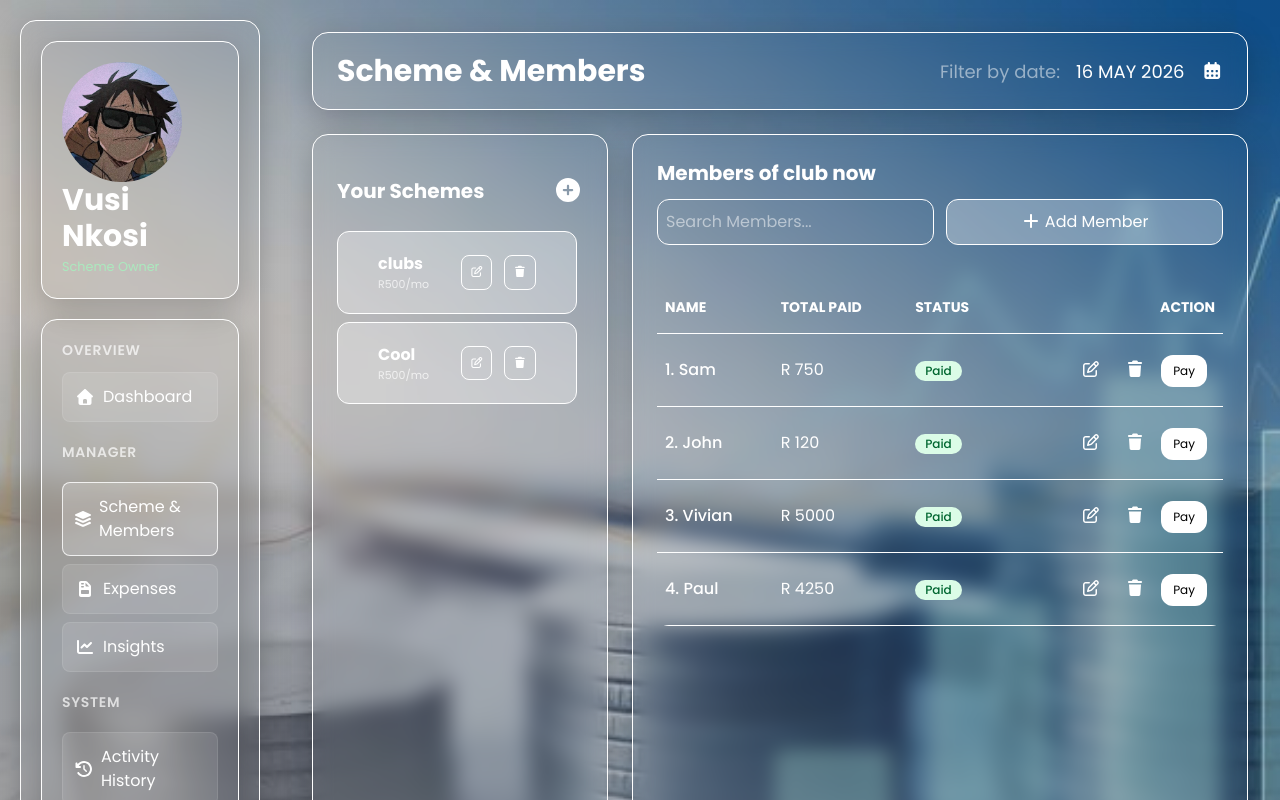
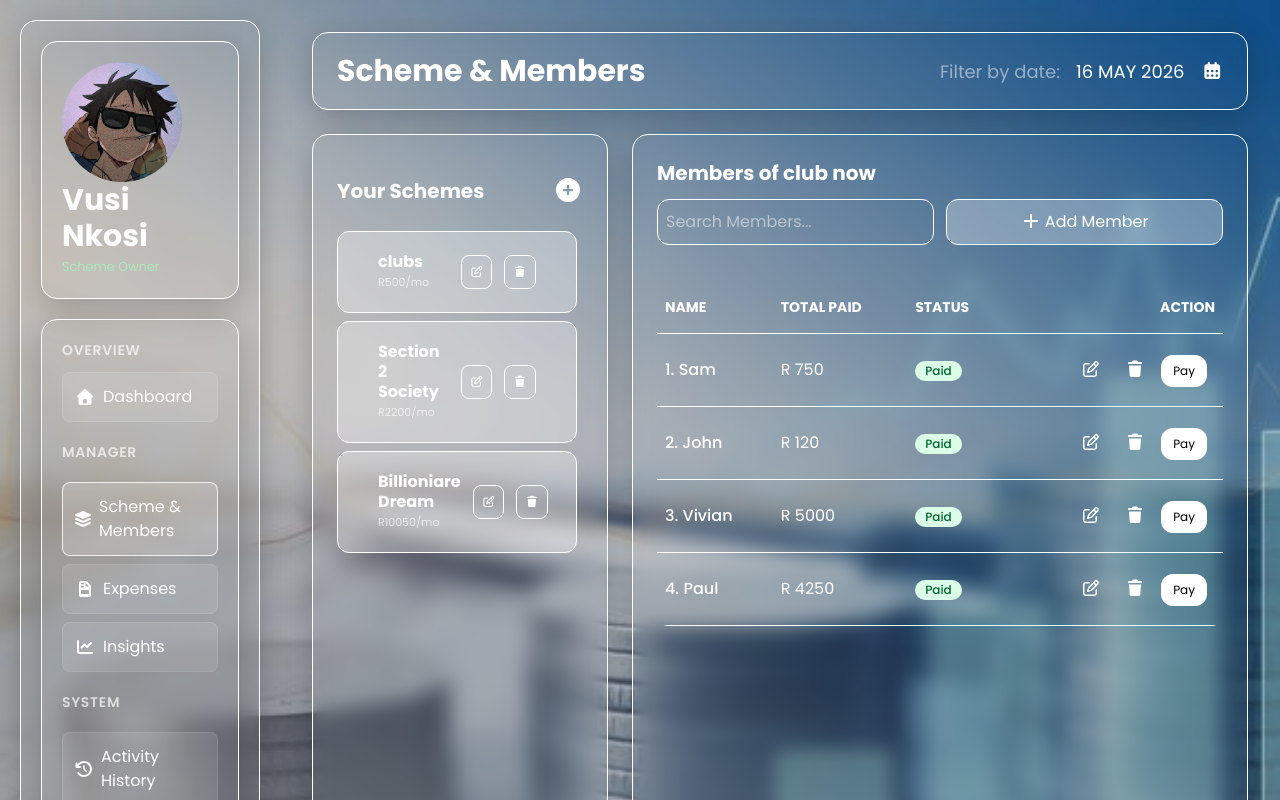
Before and after one commit to Siya-gift/SchemeManager, a React (Vite) app: page / in a window 1280 px wide. Both pictures are taken after a click on the item "Scheme & Members". Shown: the top 800 px of the page. Built offline with nearby package versions, Linux system fonts and the light colour scheme.

Commit message:
Add Scheme

```diff
--- a/src/components/SchemeMembers.jsx
+++ b/src/components/SchemeMembers.jsx
@@ -10,6 +10,7 @@ function SchemeMembers({ toggleState, toggleMobileState, openCalender, formatted
   const [txtListState, setTxtListState] = useState(false);
   const [payingMember, setPayingMember] = useState(null);
   const [editMember, setEditMember] = useState(null);
+  const [deleteTargetIndex, setDeleteTargetIndex] = useState(null);
 
 
   //popups states
@@ -43,10 +44,27 @@ function SchemeMembers({ toggleState, toggleMobileState, openCalender, formatted
       status: "Paid"
     }
   ]
+  const allSchemes = [
+    {
+      scheme: "clubs",
+      monthlyContribution: 500.00
+    },
+    {
+      scheme: "Section 2 Society",
+      monthlyContribution: 2200.00
+    },
+    {
+      scheme: "Billioniare Dream",
+      monthlyContribution: 10050.00
+    }
+  ]
 
   const [members, setMembers] = useState(() => allMembers);
   const [newMember, setNewMember] = useState("");
 
+  const [schemes, setSchemes] = useState(() => allSchemes);
+  const [newScheme, setNewScheme] = useState("");
+  const [newSchemeAmount, setNewSchemeAmount] = useState(0);
 
   const filteredMembers = members.filter((member) =>
     member.memberName.toLowerCase().includes(searchState.toLowerCase())
@@ -55,7 +73,6 @@ function SchemeMembers({ toggleState, toggleMobileState, openCalender, formatted
   const searchFunc = (e) => {
     setSearchState(e.target.value);
   };
-
 
   const scrollOnList = (event) => {
     const position = event.currentTarget.scrollTop;
@@ -99,7 +116,6 @@ function SchemeMembers({ toggleState, toggleMobileState, openCalender, formatted
     };
   }, [isAddMember]);
 
-
   const addMore = () => {
     window.removeEventListener('wheel', preventScroll);
     window.removeEventListener('touchmove', preventScroll);
@@ -130,10 +146,16 @@ function SchemeMembers({ toggleState, toggleMobileState, openCalender, formatted
     }
   }
 
-
   const handleInputChange = (e) => {
     setNewMember(e.target.value);
   };
+  const handleSchemeNameInputChange = (e) => {
+    setNewScheme(e.target.value);
+  };
+  const handleSchemeAmountInputChange = (e) => {
+    setNewSchemeAmount(e.target.value);
+  };
+
   const handleInputChangeEdit = (e) => {
     setEditMember(e.target.value);
   };
@@ -154,7 +176,21 @@ function SchemeMembers({ toggleState, toggleMobileState, openCalender, formatted
     setIsAddMember(false);
   };
 
-  const [deleteTargetIndex, setDeleteTargetIndex] = useState(null);
+  const saveScheme = () => {
+    if (!newScheme.trim()) return;
+
+    const schemeToAdd = {
+      scheme: newScheme.trim(),
+      monthlyContribution: newSchemeAmount
+    }
+
+    allSchemes.push(schemeToAdd)
+
+    setSchemes((prev) => [...prev, schemeToAdd]);
+    setNewScheme("");
+    setNewSchemeAmount("");
+    setAddSchemeModal(false);
+  }
 
   const deleteMember = (idx) => {
     setIsDeleteMember(true);
@@ -230,17 +266,13 @@ function SchemeMembers({ toggleState, toggleMobileState, openCalender, formatted
           </div>
 
           <ul className='grow min-h-25 max-h-130 overflow-y-auto glass-scroll'>
-            {[
-              { scheme: "clubs" },
-              { scheme: "Cool" }
-
-            ].map((item, idx) => (
+            {schemes.map((item, idx) => (
               <li key={idx} className='py-5 px-10 bg-white/30  border cursor-pointer hover:bg-white/40
               my-2 rounded-xl mr-1.5'>
-                <div className='flex justify-between items-center'>
-                  <div className='flex justify-between flex-col max-w-[20%]'>
+                <div className='flex justify-between items-center gap-3'>
+                  <div className='flex justify-between flex-col leading-5'>
                     <h3 className='text-md font-bold'>{item.scheme}</h3>
-                    <p className='text-[11px] text-white/70'>R500/mo</p>
+                    <p className='text-[11px] text-white/70'>R{item.monthlyContribution}/mo</p>
                   </div>
                   <div className='flex gap-3 flex-end text-[11px] transition-transform'>
                     <span className='px-2 py-2 border rounded-lg inline-block hover:-translate-y-1'>
@@ -255,6 +287,7 @@ function SchemeMembers({ toggleState, toggleMobileState, openCalender, formatted
             ))}
           </ul>
         </div>
+
         <div className='glass p-6 text-white flex flex-col min-h-svh md:col-span-2'>
           <div className='flex items-left flex-col gap-y-3'>
             <h1 className='font-bold text-xl'>Members of club now</h1>
@@ -524,12 +557,15 @@ function SchemeMembers({ toggleState, toggleMobileState, openCalender, formatted
             <div className='mb-2 text-xs'>
               <h4 className='text-white/85'>Scheme Name</h4>
               <input className='border-white mt-1 border w-full rounded-xl p-3 focus:border-white
-              focus:outline-white text-white' placeholder={`e.g. Social Club ${new Date().getFullYear()}`} type='text' />
+              focus:outline-white text-white' placeholder={`e.g. Social Club ${new Date().getFullYear()}`} type='text'
+                onChange={handleSchemeNameInputChange} value={newScheme} />
             </div>
             <div className='mb-2 text-xs'>
               <h4 className='text-white/85'>Default Monthly Contribution</h4>
               <input className='border-white mt-1 border w-full rounded-xl p-3 focus:border-white
-              focus:outline-white text-white' type='number' placeholder='R 0.00' />
+              focus:outline-white text-white' type='number' placeholder='R 0.00'
+                onChange={handleSchemeAmountInputChange} value={newSchemeAmount}
+              />
               <p className='text-white/60 text-[9px] w-full mt-3 mb-6'>This is the default amount you expect from each member every month.</p>
             </div>
 
@@ -593,7 +629,7 @@ function SchemeMembers({ toggleState, toggleMobileState, openCalender, formatted
               </small>
 
               <button className='w-full py-3 rounded-xl text-white mt-6 bg-white/40 cursor-pointer
-            hover:bg-white/30' onClick={() => { setAddSchemeModal(false) }}>
+            hover:bg-white/30' onClick={() => { saveScheme() }}>
                 Save
               </button>
 
```
